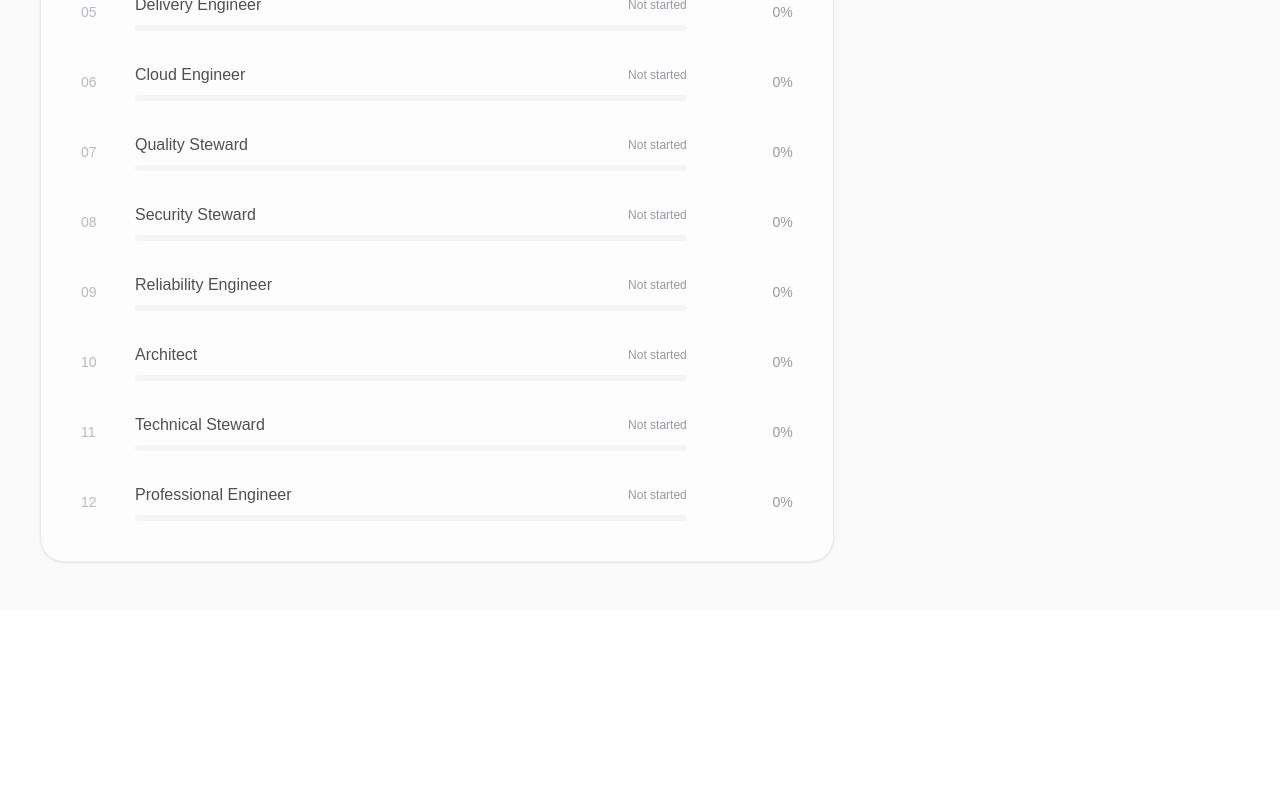
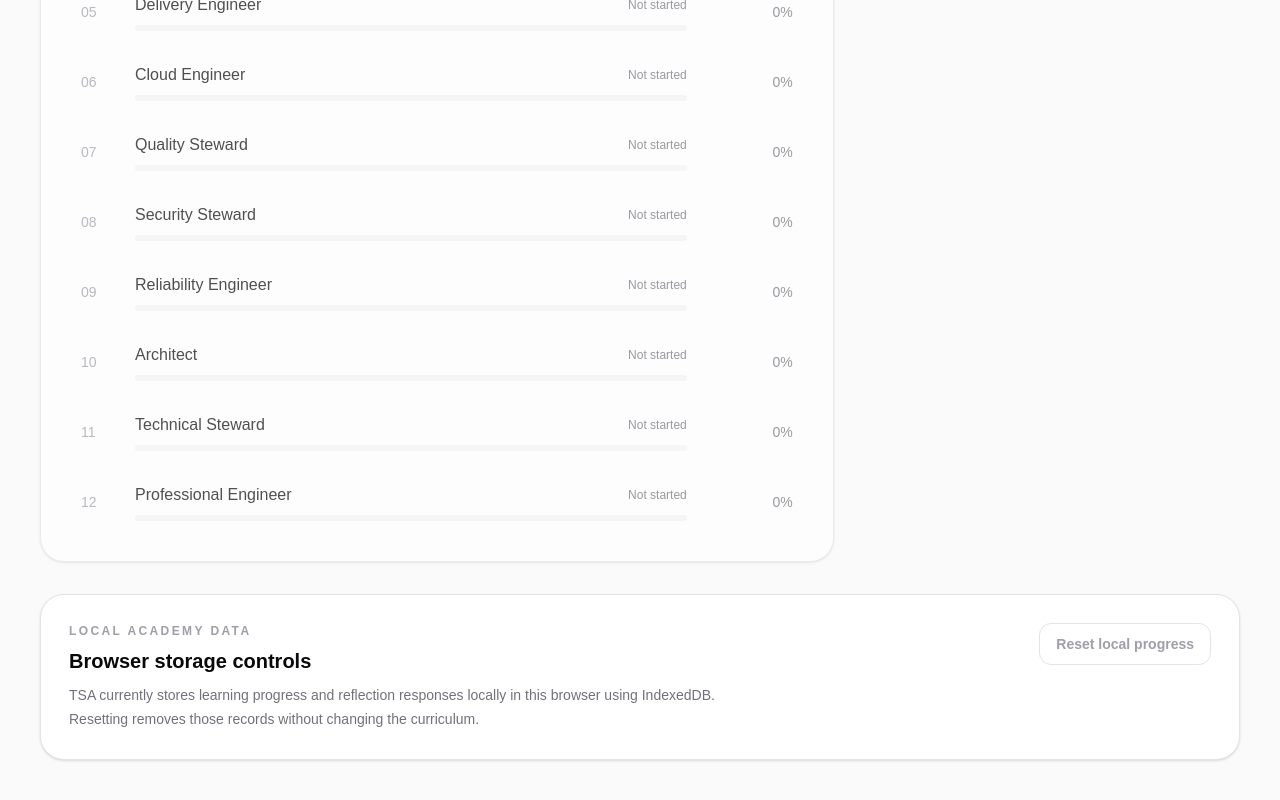
Before and after one commit to enoqueJonas/tsa, a Next.js app in the folder apps/web/: page / in a window 1280 px wide. Shown: the part 1124-1924 px from the top of the page. Before the commit the page ends 1734 px from the top, so only its background shows below. Built offline with nearby package versions, Linux system fonts and the light colour scheme.

Commit message:
feat: surface local data controls on dashboard

```diff
--- a/apps/web/components/academy-app.tsx
+++ b/apps/web/components/academy-app.tsx
@@ -4,6 +4,7 @@ import { useEffect, useState } from "react";
 import { technicalStewardshipJourney, type LearningPath, type School } from "@tsa/runtime-kernel";
 import { AcademyBrowser } from "./academy-browser";
 import { AcademyDashboard } from "./academy-dashboard";
+import { AcademyDataControls } from "./academy-data-controls";
 import { AcademyProgressProvider } from "./academy-progress-provider";
 
 type View = "dashboard" | "curriculum";
@@ -63,6 +64,7 @@ function AcademyAppContent() {
               <p className="mt-4 max-w-3xl text-lg leading-8 text-zinc-600">Continue where you stopped, understand how far you have travelled, and keep the full Technical Stewardship journey visible.</p>
             </div>
             <AcademyDashboard onOpenCurriculum={() => navigate("curriculum")} onOpenPath={openPath} />
+            <AcademyDataControls />
           </>
         ) : (
           <AcademyBrowser />
```
